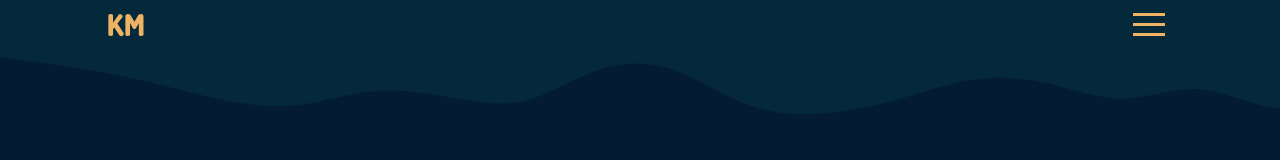
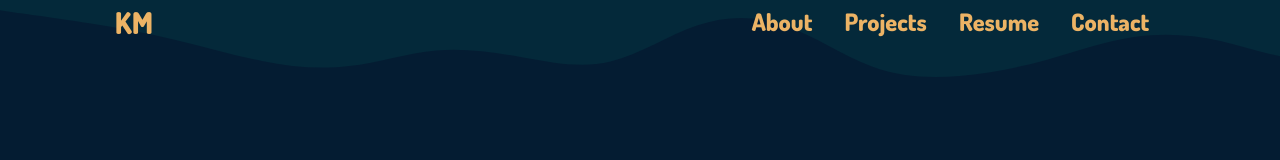
Before and after one commit to Kam-Mivehchi/Portfolio-React.js, a React (Create React App) app in the folder portfolio/: page / in a window 1280 px wide. Shown: the top 160 px of the page. Built offline with nearby package versions, Linux system fonts and the light colour scheme.

Commit message:
created skills page with resume link, contact me page and button hover style

```diff
--- a/portfolio/src/App.js
+++ b/portfolio/src/App.js
@@ -1,26 +1,62 @@
 import './App.css';
 import About from './components/about';
 import Projects from './components/projectGallery'
-
+import { useState } from 'react';
 import Navigation from "./components/Navigation";
 import AltHero from "./components/altHero"
 import Stack from './components/stack';
 import Footer from './components/footer';
+import Resume from './components/resume';
+import Contact from './components/contact'
+function App() {
+  const [currentPage, setCurrentPage] = useState('altHero')
+
+  function renderPage(state) {
+    if (state === 'altHero') {
+      return (<AltHero outlineColor="tertiaryd" nameColor="text-light-blue" buttonColor='bg-light-blue/75 hover:bg-light-blue/25  ' buttonColor2='bg-accentd/60 hover:bg-accentd/25' animateColor='text-accentd' />
+      )
+    }
+    if (state === 'about') {
+      return (
+        <>
+          <About background='' titleColor='text-accentd' paragraphStyle='text-light-blue' />
+          <Stack background='bg-stacked-wave bg-cover' textColor='text-accentd' tileStyle='bg-light-blue text-light-blue' />
+        </>
+
+      )
+    }
+    if (state === 'project') {
+      return (
+        <Projects title="text-accentd" pageBackground='' cardBG='bg-tertiaryd' buttonColor1='bg-light-blue/75' buttonColor2='bg-accentd ' projTitle='text-accentd' descColor='text-light-blue' />
 
 
+      )
+    }
+    if (state === 'resume') {
+      return (
+        <Resume headingText='text-light-blue' skillText='text-light-blue font-bold text-xl' catText='text-accentd/75' resButtonColor='bg-accentd text-primaryd' />
 
-function App() {
+
+      )
+    }
+    if (state === 'contact') {
+      return (
+        <Contact />
+
+
+      )
+    }
+  }
   return (
-    <main className='bg-blue-100'>
-      {/* <Navbar /> */}
-      <Navigation textColor='text-accentd' divbg='bg-secondaryd' />
+    <main className='bg-wave bg-cover '>
 
-      <AltHero outlineColor="tertiaryd" nameColor="text-light-blue" buttonColor='bg-light-blue/75' buttonColor2='bg-accentd/60 ' animateColor='text-accentd' />
+      <Navigation textColor='text-accentd ' setCurrentPage={setCurrentPage} />
+      {renderPage(currentPage)}
+      {/* <AltHero outlineColor="tertiaryd" nameColor="text-light-blue" buttonColor='bg-light-blue/75' buttonColor2='bg-accentd/60 ' animateColor='text-accentd' />
       <Stack background='bg-stacked-wave bg-cover' textColor='text-primaryd' tileStyle='bg-light-blue text-light-blue' />
-      {/* <Hero /> */}
       <About background='bg-primaryd' titleColor='text-accentd' paragraphStyle='text-light-blue' />
-      <Projects title="text-accentd" pageBackground='bg-blurry bg-cover' cardBG='bg-secondaryd' buttonColor1='bg-light-blue/75' buttonColor2='bg-accentd ' projTitle='text-accentd' descColor='text-light-blue' />
-      <Footer background='bg-tertiaryd ' />
+      <Projects title="text-accentd" pageBackground='bg-blurry bg-cover' cardBG='bg-secondaryd' buttonColor1='bg-light-blue/75' buttonColor2='bg-accentd ' projTitle='text-accentd' descColor='text-light-blue' /> */}
+      <Footer background='bg-primaryd opacity ' iconColor='text-accentd/50' />
     </main>
 
 
--- a/portfolio/src/components/Navigation.js
+++ b/portfolio/src/components/Navigation.js
@@ -1,18 +1,42 @@
 import DropDown from './dropDown'
 import content from '../content'
+import { useState } from 'react';
+
 
 
 const mobileNav = (props) => {
+
     return (
         <div className={props.divbg}>
-            <div className={`flex justify-between items-center text-md w-5/6 mx-auto  font-extrabold  + ${props.textColor}`}>
-                <h1 className='text-3xl ' >{content.nav.logoSmall}</h1>
-                {/* <div className=''>
-                    {content.nav.links.map((link, index) => {
-                        return <span className='mx-1 text-lg'>{link.text}</span>
-                    })}
-                </div> */}
-                <DropDown />
+            <div className={`flex justify-between items-center text-md w-5/6 mx-auto pt-1  font-extrabold  + ${props.textColor}`}>
+                <a href="">
+                    <h1 className='text-3xl hover:text-light-blue/25  rounded-lg px-2 ' onClick={() => props.setCurrentPage('altHero')} >{content.nav.logoSmall}</h1>
+
+                </a>
+                <DropDown setCurrentPage={props.setCurrentPage} />
+                {/* <bigNav /> */}
+                <div className="hidden md:flex items-center space-x-4 ">
+                    <button>
+                        <h1 className='text-accentd text-2xl font-extrabold hover:text-light-blue/25 rounded-lg px-2' onClick={() => props.setCurrentPage('about')}>About</h1>
+
+                    </button>
+                    <button>
+                        <h1 className='text-accentd text-2xl font-extrabold hover:text-light-blue/25 rounded-lg px-2' onClick={() => props.setCurrentPage('project')}>Projects</h1>
+
+                    </button>
+                    <button>
+                        <h1 className='text-accentd text-2xl font-extrabold hover:text-light-blue/25 rounded-lg px-2' onClick={() => props.setCurrentPage('resume')}>Resume</h1>
+
+                    </button>
+                    <button>
+                        <h1 className='text-accentd text-2xl font-extrabold hover:text-light-blue/25 rounded-lg px-2' onClick={() => props.setCurrentPage('contact')}>Contact</h1>
+
+                    </button>
+                    <button>
+
+                        <h1 className='text-accentd text-2xl font-extrabold' onClick={() => props.setCurrentPage('About')}></h1>
+                    </button>
+                </div>
             </div>
 
         </div>
--- a/portfolio/src/components/about.js
+++ b/portfolio/src/components/about.js
@@ -9,9 +9,9 @@ function About(props) {
     return (
 
 
-        <div className={`mt- w-fit mx-auto  overflow-y-auto ${props.background} `} id='about'>
+        <div className={` w-fit mx-auto  overflow-y-auto ${props.background} mt-20`} id='about'>
             {/* <img className="scale-[10%]  " src={headshot}></img> */}
-            <div className=" flex flex-col   items-center l">
+            <div className=" flex flex-col   items-center ">
 
                 <h1 className={`${headingStyles} + ${props.titleColor}`}>About</h1>
 
--- a/portfolio/src/components/altHero.js
+++ b/portfolio/src/components/altHero.js
@@ -7,7 +7,7 @@ import { Link as ScrollLink } from 'react-scroll'
 
 const altHero = (props) => {
     return (
-        <div className='bg-wave bg-cover ' >
+        <div className='' >
             <div className="flex flex-col  min-h-screen md:flex-row-reverse items-center justify-evenly md:justify-between w-10/12 mx-auto">
                 <div className="w-full md:w-2/5  ">
                     <img src={content.header.imgPlaceholder} className={`shadow-2xl  outline-${props.outlineColor} rounded-full   outline outline-offset-4 outline-8`} alt="" />
--- /dev/null
+++ b/portfolio/src/components/contact.js
@@ -0,0 +1,26 @@
+import React from 'react'
+
+const Contact = () => {
+    return (
+        <div className='min-h-screen flex flex-col items-center justify-center'>
+            <h1 className={`text-light-blue text-6xl font-black `}>Contact me</h1>
+            <form action="mailto:kammivehci@gmail.com" method='POST' encType='multipart/form-data' name='EmailForm' className={`text-accentd font-bold text-3xl`}>
+                Name:<br></br>
+                <input type="text" size='40' className={`rounded-lg `} name='ContactName'></input><br></br>
+                Email:<br></br>
+                <input type="text" size='40' className={`rounded-lg `} name='ContactName'></input>
+                <br></br><br></br>
+                Message:<br></br> <textarea className={`rounded-lg `} name='ContactCommentt' rows='6' cols='40'>
+
+
+                </textarea> <br></br>
+                <div className="flex justify-center mt-4">
+
+                    <input type='submit' className={`text-light-blue text-4xl font-black bg-accentd rounded-lg px-4  `} value='Submit'></input>
+                </div>
+            </form>
+        </div>
+    )
+}
+
+export default Contact
--- a/portfolio/src/components/dropDown.js
+++ b/portfolio/src/components/dropDown.js
@@ -20,8 +20,8 @@ const DropDown = (props) => {
 
 
     return (
-        <div className="relative inline-block text-left ">
-            <div className="">
+        <div className="relative md:hidden inline-block text-left ">
+            <div className="hover:bg-light-blue/25 rounded-lg">
 
                 <Hamburger toggled={isOpen} easing="ease-in" toggle={setOpen} hideOutline={true} onToggle={(toggled, e) => {
                     if (toggled) {
@@ -37,22 +37,22 @@ const DropDown = (props) => {
 
 
 
-                        <ScrollLink to={content.nav.links[0].to} smooth={true}>
-                            <a href="#" className="  block px-4 py-2 text-base" role="menuitem" tabindex="-1" id="menu-item-0">{content.nav.links[0].text}</a>
-                        </ScrollLink>
 
-                        <ScrollLink to={content.nav.links[1].to} smooth={true}>
-                            <a href="#" className="  block px-4 py-2 text-base" role="menuitem" tabindex="-1" id="menu-item-0">{content.nav.links[1].text}</a>
-                        </ScrollLink>
-                        <ScrollLink to={content.nav.links[2].to} smooth={true}>
-                            <a href="#" className="  block px-4 py-2 text-base" role="menuitem" tabindex="-1" id="menu-item-0">{content.nav.links[2].text}</a>
-                        </ScrollLink>
+                        <a href="#" className="  block px-4 py-2 text-base hover:bg-light-blue/25" role="menuitem" tabindex="-1" id="menu-item-0" onClick={() => props.setCurrentPage('about')}>{content.nav.links[0].text}</a>
 
-                        <a href={Resume} target='_blank' rel="noopener noreferrer" className="  block px-4 py-2 text-base" role="menuitem" tabindex="-1" id="menu-item-1">{content.nav.links[3].text}</a>
 
-                        <ScrollLink to={'footer'}>
-                            <a href="#" className="  block px-4 py-2 text-base" role="menuitem" tabindex="-1" id="menu-item-2">{content.nav.links[4].text}</a>
-                        </ScrollLink>
+
+                        <a href="#" className="  block px-4 py-2 text-base hover:bg-light-blue/25" role="menuitem" tabindex="-1" id="menu-item-0" onClick={() => props.setCurrentPage('project')}>{content.nav.links[1].text}</a>
+
+
+                        <a href="#" className="  block px-4 py-2 text-base hover:bg-light-blue/25" role="menuitem" tabindex="-1" id="menu-item-0" onClick={() => props.setCurrentPage('resume')}>{content.nav.links[2].text}</a>
+
+
+                        <a target='_blank' rel="noopener noreferrer " className=" hover:bg-light-blue/25 block px-4 py-2 text-base" role="menuitem" tabindex="-1" id="menu-item-1" onClick={() => props.setCurrentPage('contact')}>{content.nav.links[3].text}</a>
+
+
+
+
 
 
                     </div>
--- a/portfolio/src/components/projectGallery.js
+++ b/portfolio/src/components/projectGallery.js
@@ -11,7 +11,7 @@ function Gallery(props) {
 
     return (
 
-        <div className={`min-h-screen flex flex-col items-center justify-center pt-10 ${props.pageBackground}`} id='project'>
+        <div className={`min-h-screen flex flex-col items-center justify-center mt-20 ${props.pageBackground}`} id='project'>
             <h1 className={`text-5xl font-extrabold py-4 ${props.title}`}>{content.project.title} </h1>
             <div className='py-2'>
 
--- a/portfolio/src/components/resume.js
+++ b/portfolio/src/components/resume.js
@@ -1,8 +1,65 @@
 import React from "react";
+import pdfResume from '../assets/Kamyar_Mivehchi_Resume.pdf'
+import { useState } from "react";
+import content from '../content';
+import Button from "./button";
 
-function Resume() {
+function Resume(props) {
+
+    const [currentSkill, setCurrentSkill] = useState('programming');
+
+    function displaySkill(state) {
+        if (state === 'programming') {
+            return (
+                <div className="">{content.resume.skills.programming.map((skill) => {
+                    return <li className={`my-2  ${props.skillText}`}>{skill}</li>
+                })
+                }
+                </div>
+            );
+        }
+        if (state === 'chemical') {
+            return (
+                <div className="">{content.resume.skills.chemical.map((skill) => {
+                    return <li className={`my-2  ${props.skillText}`}>{skill}</li>
+                })
+                }
+                </div>
+            )
+        }
+    }
+
+
+
+
     return (
-        <div>alsdkfjalskdjfalj</div>
+        <div className={`min-h-screen `}>
+            <div className={`  flex flex-col  py-24 `}>
+                <h1 className={` ${props.headingText} text-6xl font-black mb-6 text-center`}>Proficiencies
+                </h1>
+                <div div='flex justify-start '>
+                    <div className={`flex justify-between `}>
+                        <button className=" basis-1/2 mx-4 bg-light-blue/5 hover:bg-light-blue/25 active:bg-light-blue/40 focus:bg-light-blue/30 rounded-lg ">
+                            <h3 className={`text-3xl   font-black ${props.catText}`} onClick={() => setCurrentSkill('chemical')}>Chemical</h3>
+                        </button>
+                        <button className="basis-1/2 mx-4 bg-light-blue/5 hover:bg-light-blue/25 active:bg-light-blue/40 focus:bg-light-blue/30  rounded-lg " onClick={() => setCurrentSkill('programming')}>
+                            <h3 className={`text-3xl  font-black ${props.catText} `}>Programming</h3>
+                        </button>
+
+                    </div>
+                    <div className="mt-10 flex justify-center">
+                        {displaySkill(currentSkill)}
+                    </div>
+                    <div className='flex justify-center mt-28 '>
+                        <a href={pdfResume} target='_blank' rel="noopener noreferrer">
+
+                            <Button className={` px-4 py-1 rounded-full  mx-2 text-3xl font-extrabold hover:bg-light-blue/25  ${props.resButtonColor}`} text='Resume (PDF)' />
+                        </a>
+                    </div>
+                </div>
+            </div>
+
+        </div>
     );
 
 }
--- a/portfolio/src/content/index.js
+++ b/portfolio/src/content/index.js
@@ -12,11 +12,10 @@ export default {
         logo: 'Kamyar Mivehchi',
         logoSmall: 'KM',
         links: [
-            { text: 'Stack', to: 'stack' },
-            { text: 'About', to: 'about' },
-            { text: 'Project', to: 'mywork' },
-            { text: 'Resume', to: 'myResume' },
-            { text: 'Contact', to: 'mycontact' },
+            { text: 'About' },
+            { text: 'Projects' },
+            { text: 'Skills' },
+            { text: 'Contact' },
         ],
     },
     header: {
@@ -94,6 +93,37 @@ export default {
                 tech: ["JavaScript", "HTML", 'CSS'],
             }
         ]
+    },
+    resume: {
+        cat1: 'Chemical',
+        cat2: 'Programming',
+        skills: {
+            programming: ["JavaScript",
+                "MongoDB",
+                "SQL",
+                "HTML",
+                "Node.js",
+                "Progressive Web Development",
+                "Cascading Style Sheets(CSS)",
+                "Adobe Illustrator",
+                "Adobe Photoshop",
+
+            ],
+            chemical: [
+                "ICP/AES",
+                "FTIR/RAMAN",
+                "Research and Development (R&D)",
+                "Quality Control",
+                "Analytical Skills",
+                "Method Development",
+                "Microsoft Suite",
+                "AutoCAD"
+
+
+            ]
+
+
+        }
     }
 
 };
--- a/portfolio/src/index.js
+++ b/portfolio/src/index.js
@@ -2,6 +2,7 @@ import React from 'react';
 import ReactDOM from 'react-dom';
 import './index.css';
 import App from './App';
+
 import reportWebVitals from './reportWebVitals';
 
 ReactDOM.render(
```
Also changed, not shown: portfolio/src/components/footer.js (+5 -5 lines), portfolio/src/components/navbar.js (deleted, +0 -51 lines), 1 other file (tests, documents, lock files or other folders).
